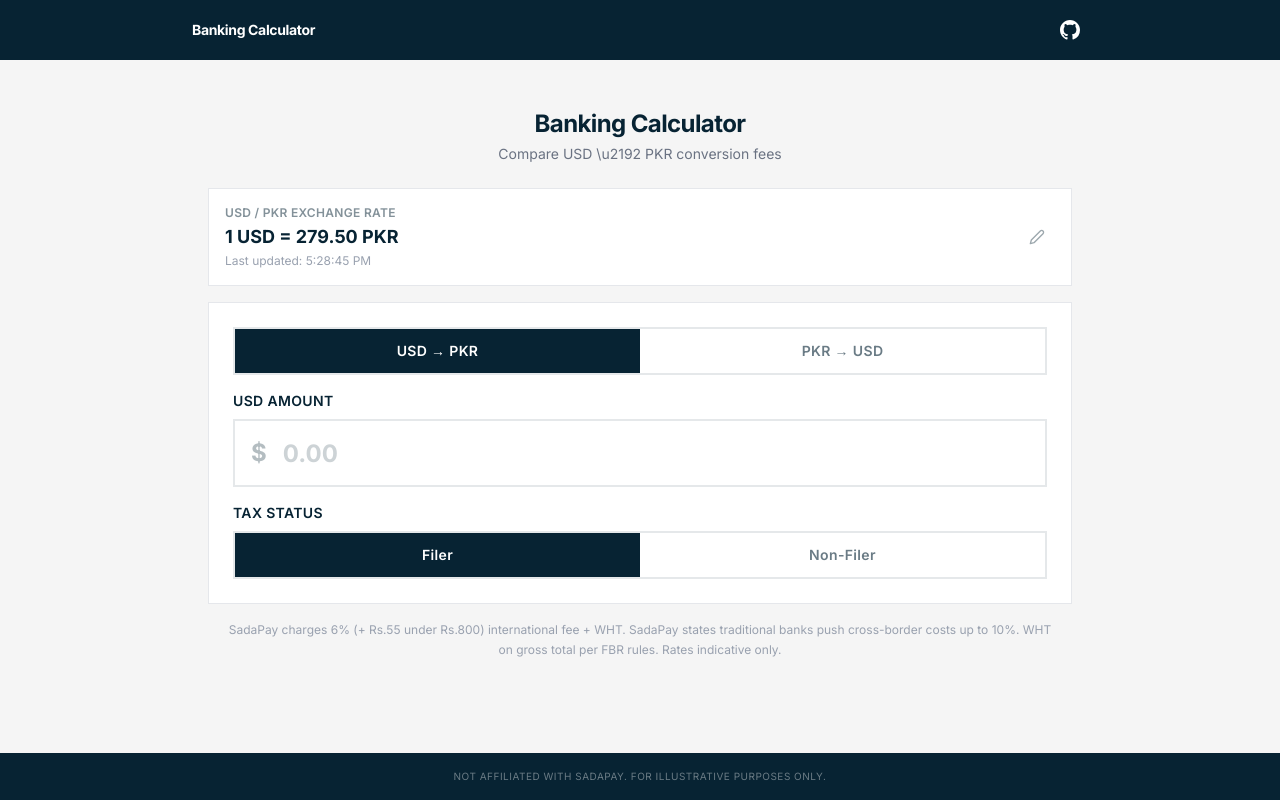
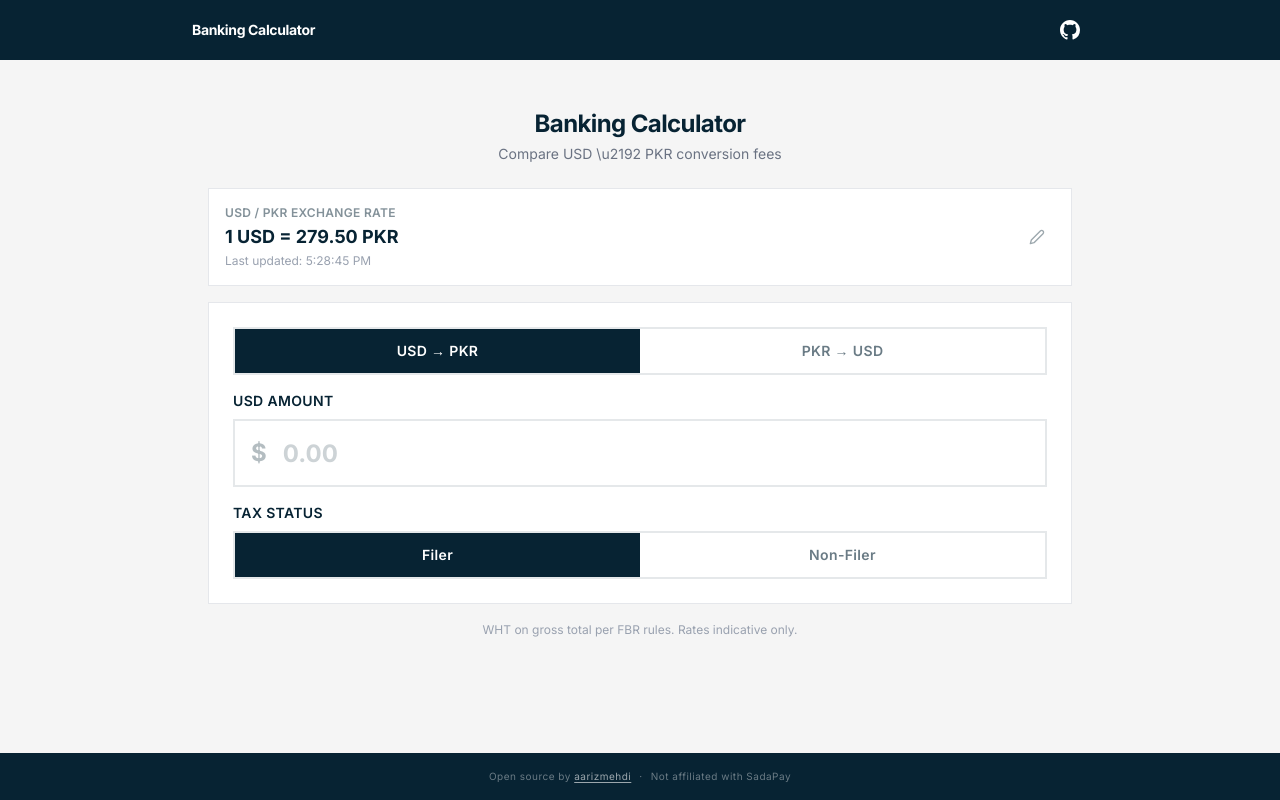
Before and after one commit to aarizmehdi/sadapay-calculator, a Next.js app: page / in a window 1280 px wide. Built offline with nearby package versions, Linux system fonts and the light colour scheme; no server answers.

Commit message:
fix: cleaned footers, open source credit, savings glow, accent bars

```diff
--- a/src/app/page.tsx
+++ b/src/app/page.tsx
@@ -39,9 +39,19 @@
 
       {/* Footer */}
       <footer className="bg-sadapay-navy text-white/40 py-4 px-6">
-        <div className="max-w-4xl mx-auto text-center">
-          <p className="text-[10px] tracking-wider uppercase">
-            Not affiliated with SadaPay. For illustrative purposes only.
+        <div className="max-w-4xl mx-auto flex items-center justify-center gap-2">
+          <p className="text-[10px] tracking-wider">
+            Open source by{" "}
+            <a
+              href="https://github.com/aarizmehdi"
+              target="_blank"
+              rel="noopener noreferrer"
+              className="text-white/60 hover:text-white transition-colors underline underline-offset-2"
+            >
+              aarizmehdi
+            </a>
+            <span className="mx-2">·</span>
+            Not affiliated with SadaPay
           </p>
         </div>
       </footer>
--- a/src/components/BankComparison.tsx
+++ b/src/components/BankComparison.tsx
@@ -23,11 +23,20 @@
         { opacity: 0, scale: 0.95 },
         { opacity: 1, scale: 1, duration: 0.3 }
       );
+      // Subtle pulse on the savings amount
+      gsap.to(badgeRef.current.querySelector('.savings-amount'), {
+        textShadow: '0 0 12px rgba(34,197,94,0.3)',
+        duration: 1.5,
+        repeat: -1,
+        yoyo: true,
+        ease: 'power1.inOut',
+      });
     }
   }, [savings]);
 
   return (
     <div className="w-full">
+      <div className="h-0.5 bg-red-800/30 w-full mb-4" />
       <h3 className="text-xs font-semibold text-red-800/50 tracking-wide uppercase mb-3">
         Traditional Bank Comparison
       </h3>
@@ -62,7 +71,7 @@
               <p className="text-xs font-semibold text-green-700 tracking-wide uppercase">
                 You Save
               </p>
-              <p className="text-2xl font-bold text-green-700 font-mono mt-1">
+              <p className="text-2xl font-bold text-green-700 font-mono mt-1 savings-amount">
                 {formatPKR(savings)}
               </p>
               <p className="text-xs text-green-600 mt-1">
@@ -70,12 +79,6 @@
               </p>
             </div>
           )}
-
-          {/* Footnote */}
-          <p className="text-[10px] text-gray-400 text-center leading-relaxed">
-            SadaPay charges 6% (+ Rs.55 under Rs.800). Banks charge various fees
-            (markup, network, processing) that SadaPay states total up to 10%.
-          </p>
         </div>
       )}
     </div>
--- a/src/components/CalculatorCard.tsx
+++ b/src/components/CalculatorCard.tsx
@@ -225,8 +225,6 @@
       {/* Footer / Disclaimer */}
       <div className="text-center px-4">
         <p className="text-xs text-gray-400 leading-relaxed">
-          SadaPay charges 6% (+ Rs.55 under Rs.800) international fee + WHT.
-          SadaPay states traditional banks push cross-border costs up to 10%.
           WHT on gross total per FBR rules. Rates indicative only.
         </p>
       </div>
--- a/src/components/FeeBreakdown.tsx
+++ b/src/components/FeeBreakdown.tsx
@@ -81,6 +81,7 @@
 
   return (
     <div className="w-full">
+      <div className="h-0.5 bg-sadapay-navy w-full mb-4" />
       <h3 className="text-xs font-semibold text-sadapay-navy/50 tracking-wide uppercase mb-3">
         SadaPay Fee Breakdown
       </h3>
```
